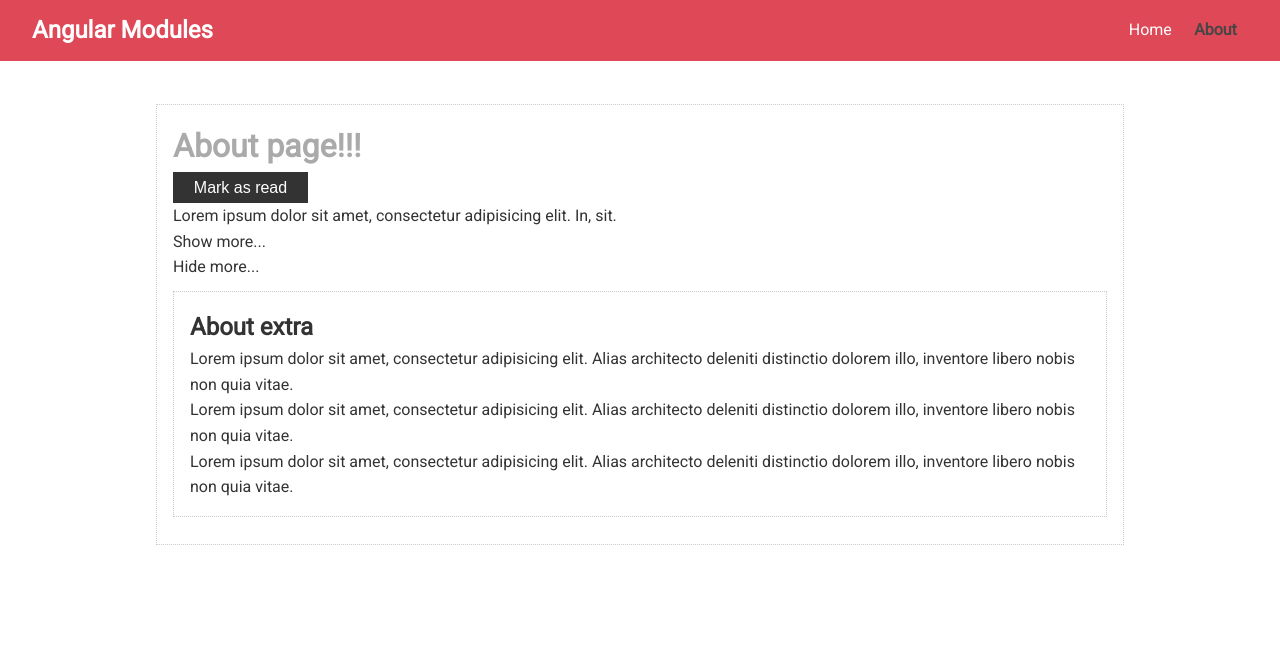
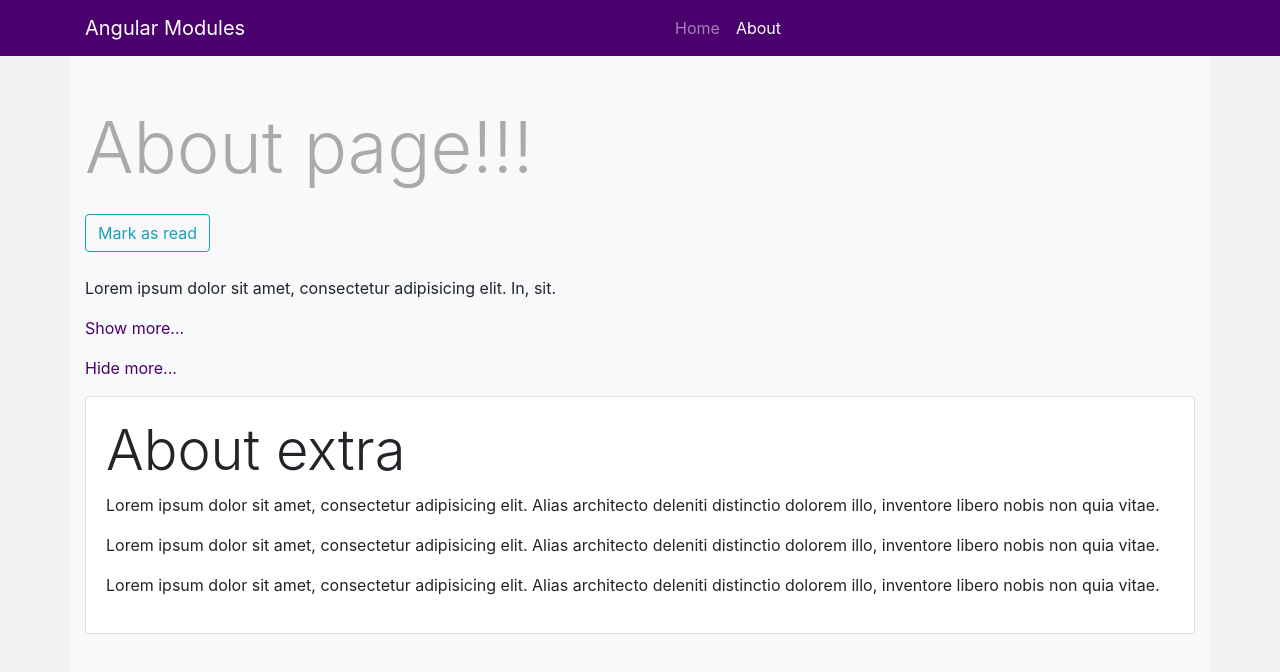
Before and after one commit to DjailinVasu/learn-angular-modules, an Angular app: page /about/extra in a window 1280 px wide. Shown: the top 672 px of the page. Built offline with nearby package versions, Linux system fonts and the light colour scheme.

Commit message:
added bootstrap and my html variant

```diff
--- a/angular.json
+++ b/angular.json
@@ -123,6 +123,10 @@
           }
         }
       }
-    }},
-  "defaultProject": "angular-modules"
+    }
+  },
+  "defaultProject": "angular-modules",
+  "cli": {
+    "analytics": false
+  }
 }
--- a/package.json
+++ b/package.json
@@ -16,9 +16,12 @@
     "@angular/compiler": "~9.0.6",
     "@angular/core": "~9.0.6",
     "@angular/forms": "~9.0.6",
+    "@angular/localize": "^9.1.1",
     "@angular/platform-browser": "~9.0.6",
     "@angular/platform-browser-dynamic": "~9.0.6",
     "@angular/router": "~9.0.6",
+    "@ng-bootstrap/ng-bootstrap": "^6.0.2",
+    "bootstrap": "^4.4.1",
     "rxjs": "~6.5.4",
     "tslib": "^1.10.0",
     "zone.js": "~0.10.2"
--- a/src/app/about-page/about-extra-page/about-extra-page.component.html
+++ b/src/app/about-page/about-extra-page/about-extra-page.component.html
@@ -1,9 +1,17 @@
 <div class="card">
-  <h2>About extra</h2>
-  <p>Lorem ipsum dolor sit amet, consectetur adipisicing elit. Alias architecto deleniti distinctio dolorem illo,
-    inventore libero nobis non quia vitae.</p>
-  <p>Lorem ipsum dolor sit amet, consectetur adipisicing elit. Alias architecto deleniti distinctio dolorem illo,
-    inventore libero nobis non quia vitae.</p>
-  <p>Lorem ipsum dolor sit amet, consectetur adipisicing elit. Alias architecto deleniti distinctio dolorem illo,
-    inventore libero nobis non quia vitae.</p>
+  <div class="card-body">
+    <h2 class="display-4 mb-2">About extra</h2>
+    <p>
+      Lorem ipsum dolor sit amet, consectetur adipisicing elit. Alias architecto
+      deleniti distinctio dolorem illo, inventore libero nobis non quia vitae.
+    </p>
+    <p>
+      Lorem ipsum dolor sit amet, consectetur adipisicing elit. Alias architecto
+      deleniti distinctio dolorem illo, inventore libero nobis non quia vitae.
+    </p>
+    <p>
+      Lorem ipsum dolor sit amet, consectetur adipisicing elit. Alias architecto
+      deleniti distinctio dolorem illo, inventore libero nobis non quia vitae.
+    </p>
+  </div>
 </div>
--- a/src/app/about-page/about-page.component.html
+++ b/src/app/about-page/about-page.component.html
@@ -1,6 +1,6 @@
-<h1 appColor>{{ 'About page' | pageName }}</h1>
+<h1 appColor class="display-3 mb-4">{{ 'About page' | pageName }}</h1>
 
-<button class="btn" (click)="read = true">Mark as read</button>
+<button class="btn btn-outline-info mb-4" (click)="read = true">Mark as read</button>
 <p [ngStyle]="{color: read ? 'blue' : null}">Lorem ipsum dolor sit amet, consectetur adipisicing elit. In, sit.</p>
 
 <p><a [routerLink]="['/about', 'extra']">Show more...</a></p>
--- a/src/app/app.component.html
+++ b/src/app/app.component.html
@@ -1,16 +1,30 @@
-<nav class="navbar">
-  <h1>Angular Modules</h1>
+<header>
+  <nav class="navbar navbar-dark bg-primary navbar-expand-lg  ">
+    <div class="container">
+      <a class="navbar-brand" [routerLink]="['/']"> Angular Modules </a>
+      <button class="navbar-toggler" type="button" (click)="isMenuCollapsed = !isMenuCollapsed">
+        &#9776;
+      </button>
 
-  <ul>
-    <li routerLinkActive="active" [routerLinkActiveOptions]="{exact: true}"><a routerLink="/">Home</a></li>
-    <li routerLinkActive="active"><a routerLink="/about">About</a></li>
-  </ul>
-</nav>
+      <div [ngbCollapse]="isMenuCollapsed" class="collapse navbar-collapse justify-content-around">
 
-<div class="container">
-  <div class="card">
+        <ul class="navbar-nav">
+          <li class="nav-item" routerLinkActive="active" [routerLinkActiveOptions]="{exact: true}">
+            <a class="nav-link" [routerLink]="['/']" (click)="isMenuCollapsed = true">Home</a>
+          </li>
 
-    <router-outlet></router-outlet>
+          <li class="nav-item"  routerLinkActive="active">
+            <a class="nav-link" [routerLink]="['/about']" (click)="isMenuCollapsed = true">About</a>
+          </li>
 
-  </div>
-</div>
+        </ul>
+      </div>
+
+
+    </div>
+  </nav>
+</header>
+
+<section class="container pt-5 pb-5 bg-light">
+  <router-outlet></router-outlet>
+</section>
--- a/src/app/app.component.ts
+++ b/src/app/app.component.ts
@@ -6,5 +6,7 @@ import {Component} from '@angular/core'
   styleUrls: ['./app.component.scss']
 })
 export class AppComponent {
+  public isMenuCollapsed = true;
+
   constructor() {}
 }
--- a/src/app/app.module.ts
+++ b/src/app/app.module.ts
@@ -1,5 +1,6 @@
 import {BrowserModule} from '@angular/platform-browser'
 import {NgModule} from '@angular/core'
+import { NgbModule } from '@ng-bootstrap/ng-bootstrap'
 
 import {AppComponent} from './app.component'
 import {FormsModule} from '@angular/forms'
@@ -23,6 +24,7 @@ import {PageNamePipe} from './shared/page-name.pipe'
     BrowserModule,
     FormsModule,
     AppRoutingModule,
+    NgbModule
   ],
   providers: [],
   bootstrap: [AppComponent]
--- a/src/app/home-page/home-page.component.html
+++ b/src/app/home-page/home-page.component.html
@@ -1,3 +1,3 @@
-<h1 appColor>{{ 'Home page' | pageName }}</h1>
+<h1 appColor class="display-3 mb-4">{{ 'Home page' | pageName }}</h1>
 
 <p>Lorem ipsum dolor sit amet, consectetur adipisicing elit. Alias blanditiis impedit laborum, libero nulla sequi similique tempore. Expedita, inventore repellendus!</p>
--- /dev/null
+++ b/src/assets/scss/_variables.scss
@@ -0,0 +1,8 @@
+$light-gray: #f2f2f2;
+
+$theme-colors: (
+  'light-gray': $light-gray
+);
+
+$primary: #4b016d;
+$secondary: #00ffd0;
--- /dev/null
+++ b/src/assets/scss/_vladilen.scss
@@ -0,0 +1,150 @@
+
+
+* {
+  box-sizing: border-box;
+  margin: 0;
+  padding: 0;
+}
+
+body {
+  font-family: 'Roboto', sans-serif;
+  font-size: 1rem;
+  line-height: 1.6;
+  background-color: #fff;
+  color: #333;
+}
+
+.container {
+  max-width: 1000px;
+  margin: 0 auto;
+  padding: 1rem;
+}
+
+a {
+  text-decoration: none;
+}
+
+a:hover {
+  color: #666;
+}
+
+ul {
+  list-style: none;
+}
+
+img {
+  width: 100%;
+}
+
+.btn {
+  display: inline-block;
+  background: #333333;
+  color: #fff;
+  padding: 0.4rem 1.3rem;
+  font-size: 1rem;
+  border: none;
+  cursor: pointer;
+  margin-right: 0.5rem;
+  transition: opacity 0.2s ease-in;
+  outline: none;
+
+  &:disabled {
+    background: #ccc;
+    color: #000;
+    cursor: not-allowed;
+  }
+
+  &:hover {
+    opacity: 0.8;
+  }
+}
+
+.btn.btn-danger {
+  background: #dc3545;
+  color: #fff;
+}
+
+.form-control {
+  display: block;
+  margin-top: 0.3rem;
+  margin-bottom: .5rem;
+
+  label {
+    display: block;
+    font-weight: bold;
+    font-size: 1rem;
+    margin-bottom: .5rem;
+  }
+
+  input {
+    margin-bottom: 0;
+  }
+
+  .validation {
+    color: red;
+  }
+}
+
+.card {
+  padding: 1rem;
+  border: #ccc 1px dotted;
+  margin: 0.7rem 0;
+
+  p {
+    display: flex;
+    justify-content: space-between;
+
+    span.completed {
+      text-decoration: line-through;
+    }
+  }
+}
+
+a {
+  text-decoration: none;
+  color: #333;
+}
+
+input,
+select,
+textarea {
+  display: block;
+  width: 100%;
+  padding: 0.4rem;
+  font-size: 1.2rem;
+  border: 1px solid #ccc;
+  margin-bottom: 1rem;
+}
+
+hr {
+  margin: .5rem 0;
+}
+
+.navbar {
+  display: flex;
+  justify-content: space-between;
+  align-items: center;
+  padding: 0.7rem 2rem;
+  z-index: 1;
+  width: 100%;
+  opacity: 0.9;
+  margin-bottom: 1rem;
+  background: #dc3545;
+  color: #fff;
+
+  ul {
+    display: flex;
+
+    li.active a {
+      font-weight: bold;
+      color: #333333;
+      cursor: default;
+    }
+  }
+
+  a {
+    color: #fff;
+    padding: 0.45rem;
+    margin: 0 0.25rem;
+  }
+}
--- a/src/polyfills.ts
+++ b/src/polyfills.ts
@@ -1,3 +1,7 @@
+/***************************************************************************************************
+ * Load `$localize` onto the global scope - used if i18n tags appear in Angular templates.
+ */
+import '@angular/localize/init';
 /**
  * This file includes polyfills needed by Angular and is loaded before the app.
  * You can add your own extra polyfills to this file.
--- a/src/styles.scss
+++ b/src/styles.scss
@@ -1,150 +1,9 @@
 @import url('https://fonts.googleapis.com/css?family=Roboto');
 
-* {
-  box-sizing: border-box;
-  margin: 0;
-  padding: 0;
-}
+@import '../src/assets/scss/variables';
+@import '../node_modules/bootstrap/scss/bootstrap';
+
 
 body {
-  font-family: 'Roboto', sans-serif;
-  font-size: 1rem;
-  line-height: 1.6;
-  background-color: #fff;
-  color: #333;
+  background-color: $light-gray;
 }
-
-.container {
-  max-width: 1000px;
-  margin: 0 auto;
-  padding: 1rem;
-}
-
-a {
-  text-decoration: none;
-}
-
-a:hover {
-  color: #666;
-}
-
-ul {
-  list-style: none;
-}
-
-img {
-  width: 100%;
-}
-
-.btn {
-  display: inline-block;
-  background: #333333;
-  color: #fff;
-  padding: 0.4rem 1.3rem;
-  font-size: 1rem;
-  border: none;
-  cursor: pointer;
-  margin-right: 0.5rem;
-  transition: opacity 0.2s ease-in;
-  outline: none;
-
-  &:disabled {
-    background: #ccc;
-    color: #000;
-    cursor: not-allowed;
-  }
-
-  &:hover {
-    opacity: 0.8;
-  }
-}
-
-.btn.btn-danger {
-  background: #dc3545;
-  color: #fff;
-}
-
-.form-control {
-  display: block;
-  margin-top: 0.3rem;
-  margin-bottom: .5rem;
-
-  label {
-    display: block;
-    font-weight: bold;
-    font-size: 1rem;
-    margin-bottom: .5rem;
-  }
-
-  input {
-    margin-bottom: 0;
-  }
-
-  .validation {
-    color: red;
-  }
-}
-
-.card {
-  padding: 1rem;
-  border: #ccc 1px dotted;
-  margin: 0.7rem 0;
-
-  p {
-    display: flex;
-    justify-content: space-between;
-
-    span.completed {
-      text-decoration: line-through;
-    }
-  }
-}
-
-a {
-  text-decoration: none;
-  color: #333;
-}
-
-input,
-select,
-textarea {
-  display: block;
-  width: 100%;
-  padding: 0.4rem;
-  font-size: 1.2rem;
-  border: 1px solid #ccc;
-  margin-bottom: 1rem;
-}
-
-hr {
-  margin: .5rem 0;
-}
-
-.navbar {
-  display: flex;
-  justify-content: space-between;
-  align-items: center;
-  padding: 0.7rem 2rem;
-  z-index: 1;
-  width: 100%;
-  opacity: 0.9;
-  margin-bottom: 1rem;
-  background: #dc3545;
-  color: #fff;
-
-  ul {
-    display: flex;
-
-    li.active a {
-      font-weight: bold;
-      color: #333333;
-      cursor: default;
-    }
-  }
-
-  a {
-    color: #fff;
-    padding: 0.45rem;
-    margin: 0 0.25rem;
-  }
-}
```
Also changed, not shown: 1 other file (tests, documents, lock files or other folders).
